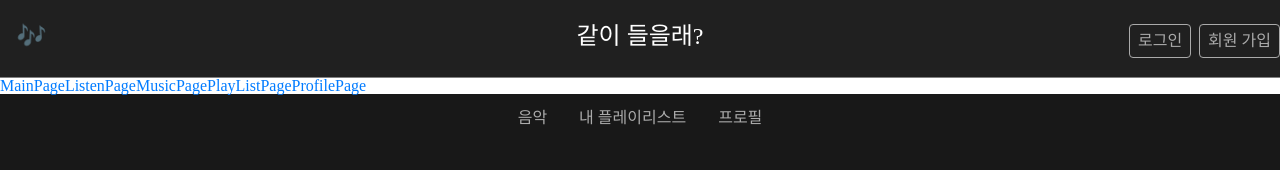
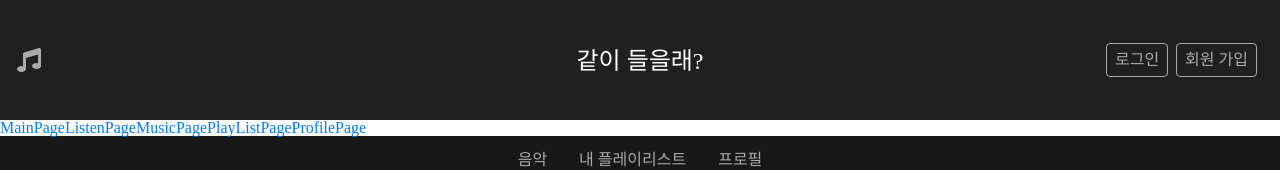
Before and after one commit to snaag/listen-with-me, a React (Create React App) app: page /playlist in a window 1280 px wide. Shown: the top 170 px of the page. Built offline with nearby package versions, Linux system fonts and the light colour scheme.

Commit message:
:shirt: style: navigation CSS 배경 어둡게 적용

```diff
--- a/src/components/navigation/components/Logo.jsx
+++ b/src/components/navigation/components/Logo.jsx
@@ -1,11 +1,12 @@
 import React from 'react';
 import { withRouter } from 'react-router-dom';
+import { FontAwesomeIcon } from '@fortawesome/react-fontawesome';
 
 const Logo = ({ history }) => {
   return (
     <div className="logo__inner">
-      <span role="img" aria-label="notes" onClick={() => history.push('/main')}>
-        🎶
+      <span aria-label="notes" onClick={() => history.push('/main')}>
+        <FontAwesomeIcon icon={['fas', 'music']} />
       </span>
     </div>
   );
--- a/src/components/navigation/components/SignIn.jsx
+++ b/src/components/navigation/components/SignIn.jsx
@@ -22,7 +22,12 @@ const SignIn = ({ isActive, signIn, handleClose }) => {
   };
 
   return (
-    <Modal show={isActive} onHide={handleClose} animation={true}>
+    <Modal
+      show={isActive}
+      onHide={handleClose}
+      animation={true}
+      className="signin__modal"
+    >
       <Modal.Header closeButton>
         <Modal.Title>로그인</Modal.Title>
       </Modal.Header>
--- a/src/components/navigation/components/SignUp.jsx
+++ b/src/components/navigation/components/SignUp.jsx
@@ -8,7 +8,6 @@ const SignUp = ({ isActive, signUp, handleClose }) => {
   const [info, setInfo] = useState({
     nickname: '',
     email: '',
-    cert: '',
     password: '',
     checkPassword: '',
   });
@@ -134,18 +133,6 @@ const SignUp = ({ isActive, signUp, handleClose }) => {
               </span>
             </div>
             <div className="info">
-              <label htmlFor="cert" className="info__label">
-                인증번호
-              </label>
-              <input
-                type="text"
-                id="cert"
-                onChange={changeInfo}
-                value={info.cert}
-                className="info__input info__input--long"
-              />
-            </div>
-            <div className="info">
               <label htmlFor="password" className="info__label">
                 비밀번호
               </label>
--- a/src/css/Navigation.css
+++ b/src/css/Navigation.css
@@ -1,11 +1,11 @@
 /* 네비게이션 전체 */
 .navigation {
+  display: table-cell;
+  width: 100vw;
+  height: 15vh;
+  vertical-align: middle;
+  text-align: center;
   background: rgb(32, 32, 32);
-}
-.navigation_inner {
-  padding-top: 1.5rem;
-  padding-bottom: 1.2rem;
-  border-bottom: 0.01rem solid gray;
 }
 
 /* 로고 */
@@ -13,15 +13,28 @@
   margin: 0 0 0 0.1rem;
 }
 
+.logo__inner {
+  text-align: center;
+  display: table;
+}
+
 .logo__inner span {
+  display: table-cell;
+  vertical-align: middle;
+  cursor: pointer;
+  color: rgb(170, 170, 170);
   font-size: 1.5rem;
-  cursor: pointer;
+  padding-top: 0.3rem;
+}
+.logo__inner span:hover {
   color: white;
 }
 
 /* title */
 .title__inner {
   margin: 0 auto;
+  text-align: center;
+  display: table;
 }
 
 .title__inner .title__text {
@@ -31,8 +44,17 @@
   color: #fff;
 }
 
+.title__text {
+  height: 100%;
+  vertical-align: middle;
+  display: table-cell;
+  vertical-align: middle;
+  padding-top: 0.4rem;
+}
+
 /* user(로그인, 회원가입) */
 .navigation_inner .user {
+  margin-right: 0.5rem;
 }
 
 .user .user__button {
--- a/src/css/Sign.css
+++ b/src/css/Sign.css
@@ -1,5 +1,26 @@
 * {
   box-sizing: border-box;
+}
+
+/* modal 뒷배경 */
+.modal-content {
+  background-color: rgb(32, 32, 32);
+  color: white;
+}
+.signin__modal {
+  background-color: rgba(24, 24, 24, 0.5);
+}
+/* modal 전체 */
+.modal-title {
+  color: #fff;
+}
+
+.modal-header span {
+  color: white;
+}
+
+.modal-body hr {
+  border: 0.01rem solid rgba(255, 255, 255, 0.5);
 }
 
 /* oauth */
@@ -85,14 +106,14 @@
   padding: 0.5rem;
   width: 20rem;
   margin: 2rem auto 0;
-  border: 0.1rem solid gray;
+  border: 0.1rem solid rgb(170, 170, 170);
   border-radius: 5px;
-  color: gray;
+  color: rgb(170, 170, 170);
+  background: none;
   transition: 0.5s;
 }
 
 .sign__button:hover {
-  background: rgb(177, 177, 177);
   transition: 0.5s;
   color: white;
 }
```
